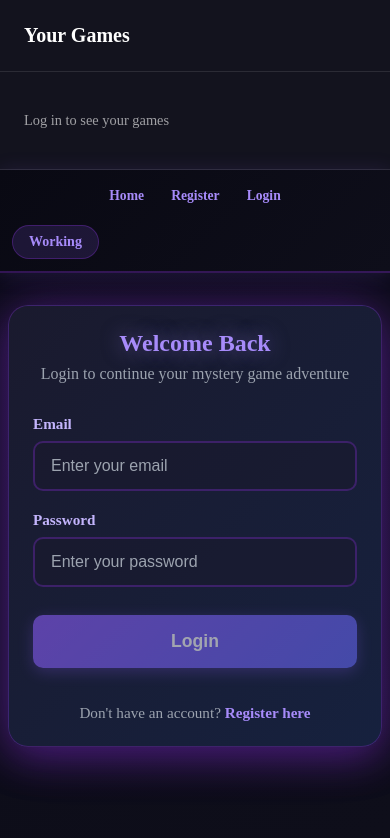
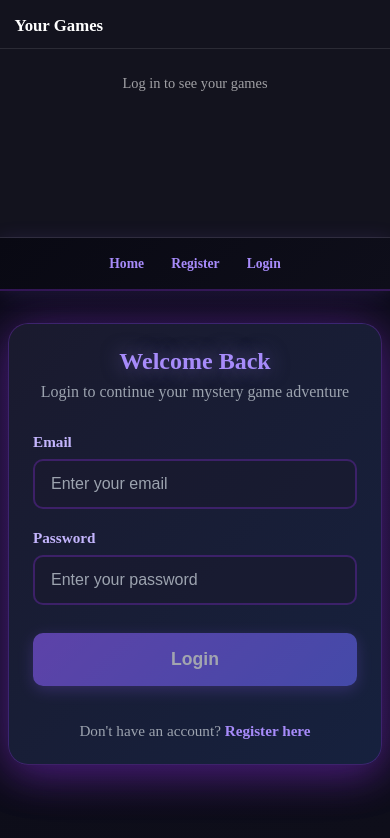
Before and after one commit to bane159/AiMysteryGameAngular, an Angular app: page /login in a window 390 px wide. Shown: the top 838 px of the page. Built offline with nearby package versions, Linux system fonts and the light colour scheme.

Commit message:
feat: enhance sidebar layout and controls, update game identifier usage, and change project title

```diff
--- a/src/app/components/aside-home/aside-home.sass
+++ b/src/app/components/aside-home/aside-home.sass
@@ -284,23 +284,65 @@
   .games-sidebar
     width: 100%
     height: auto
-    max-height: 220px
+    max-height: none
     border-right: none
     border-bottom: 1px solid rgba(255, 255, 255, 0.1)
+
+    .sidebar-header
+      padding: 1rem 0.9rem 0.75rem
+
+      h2
+        font-size: 1.05rem
+
+    .games-controls
+      padding: 0.7rem 0.7rem 0.6rem
+      gap: 0.5rem
+
+      .search-input
+        font-size: 0.8rem
+
+      .controls-row
+        grid-template-columns: minmax(0, 1fr) minmax(0, 1fr)
+        gap: 0.5rem
+
+      select
+        min-width: 0
+        font-size: 0.76rem
+        padding: 0.45rem 0.5rem
 
     .games-list
       display: flex
       overflow-x: auto
       overflow-y: hidden
       gap: 0.75rem
-      padding: 0.5rem
+      padding: 0.6rem 0.7rem 0.8rem
+      min-height: 188px
+      scroll-padding-inline: 0.7rem
+      align-items: stretch
+
+      .login-prompt,
+      .loading,
+      .no-games
+        min-width: 100%
+        padding: 1rem 0.5rem
+        font-size: 0.85rem
 
       .game-card-wrapper
-        min-width: 250px
+        min-width: clamp(220px, 72vw, 280px)
         flex-shrink: 0
+        display: flex
 
         .game-card
           margin-bottom: 0
+          width: 100%
+          .game-meta
+            margin-top: auto
 
+@media (max-width: 540px)
+  .games-sidebar
     .games-controls
-      padding: 0.75rem
+      .controls-row
+        grid-template-columns: 1fr
+
+      select
+        width: 100%
--- a/src/app/components/header/header.html
+++ b/src/app/components/header/header.html
@@ -19,9 +19,6 @@
 
     @if(isLoggedIn){
     <li>
-        <a [routerLink]="'/game'">Game</a>
-    </li>
-    <li>
       <a (click)="openStartGameModal()" style="cursor: pointer;">Start Game</a>
     </li>
      <li>
@@ -33,9 +30,6 @@
   }
 
   </ul>
-  <div class="game-status">
-    <span class="status-badge">Working</span>
-  </div>
 </div>
 
 @if(isStartGameModalOpen) {
--- a/src/app/components/header/header.sass
+++ b/src/app/components/header/header.sass
@@ -25,7 +25,7 @@
         color: #a78bfa
         text-decoration: none
         font-weight: 600
-        font-size: 1rem
+        font-size: 1.1rem
         padding: 0.5rem 1rem
         border-radius: 8px
         transition: all 0.3s ease
--- a/src/app/services/game.service.ts
+++ b/src/app/services/game.service.ts
@@ -115,7 +115,7 @@ export class GameService {
       }
 
       const impostorName = game.impostor?.name?.toLowerCase() || 'unknown';
-      return (`${game.id}`.includes(query) || impostorName.includes(query));
+      return (`${game.number}`.includes(query) || impostorName.includes(query));
     });
 
     return filtered.sort((a, b) => {
--- a/src/index.html
+++ b/src/index.html
@@ -2,7 +2,7 @@
 <html lang="en">
 <head>
   <meta charset="utf-8">
-  <title>ZavrsniAngular</title>
+  <title>Impostor Hunt</title>
   <base href="/">
   <meta name="viewport" content="width=device-width, initial-scale=1">
   <link rel="icon" type="image/x-icon" href="favicon.ico">
```
